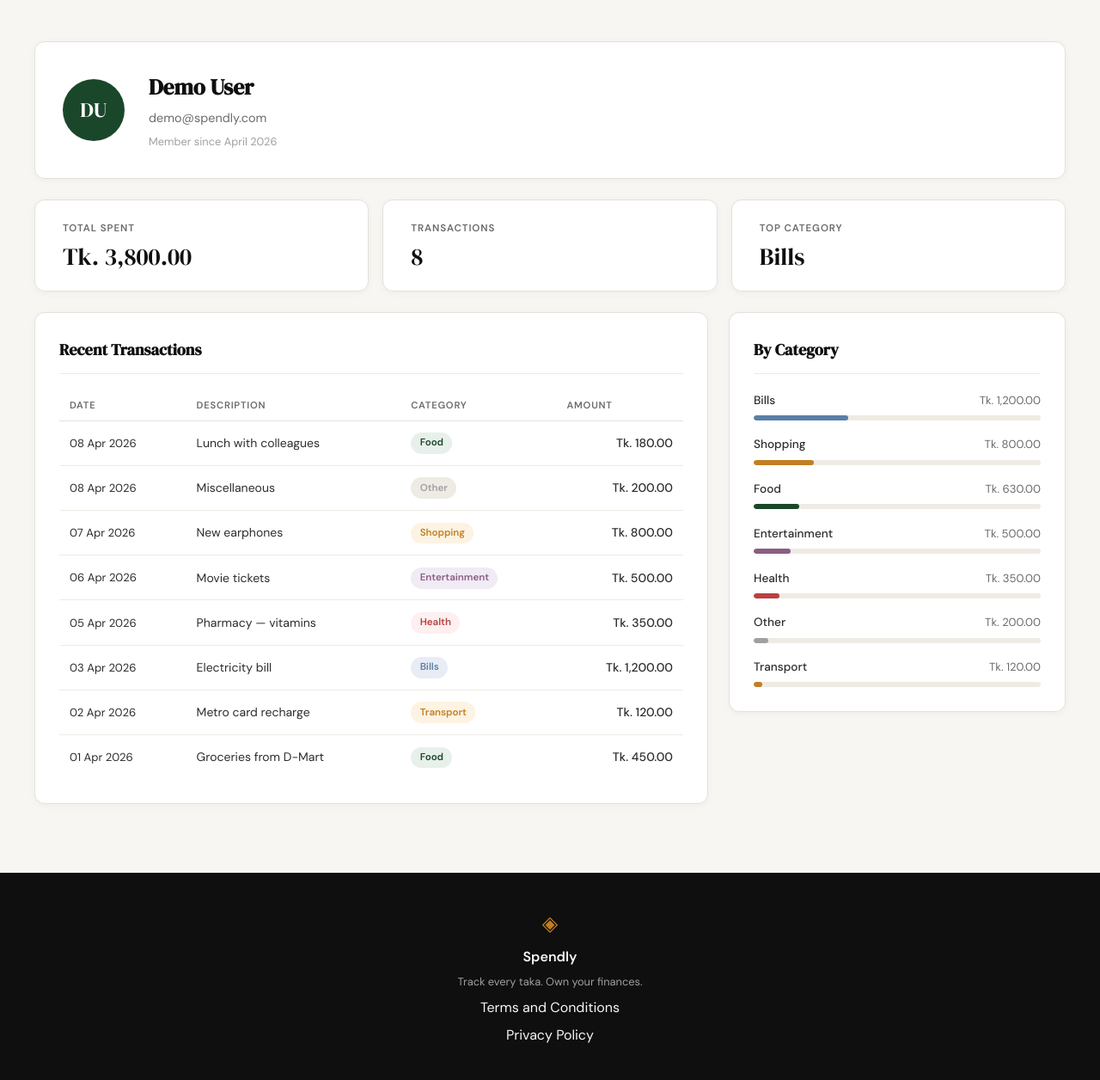
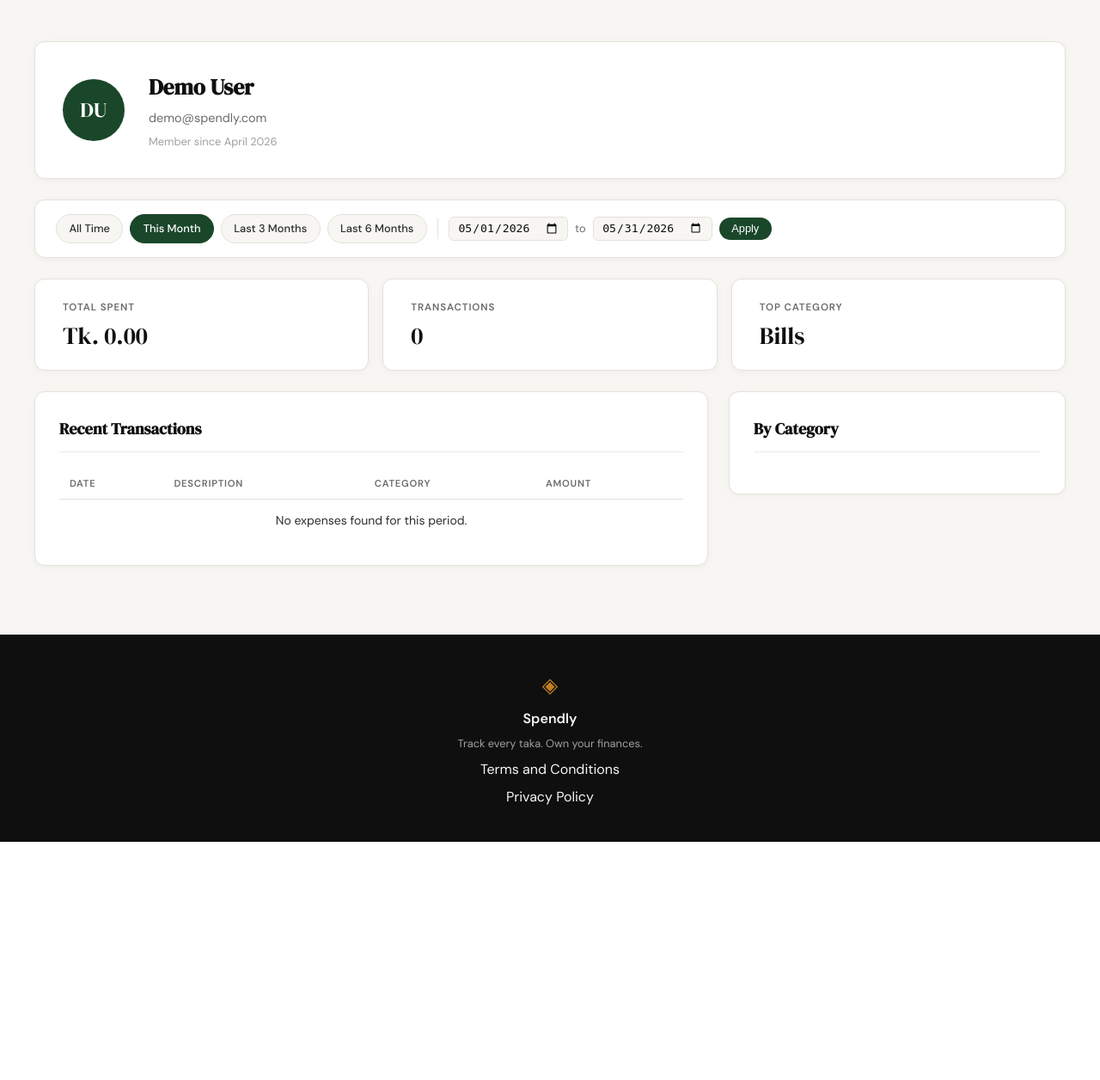
Before and after one commit to RuhulAminSharif/expense-tracker, a Flask app: page /profile?date_from=2026-05-01&date_to=2026-05-31 in a window 1280 px wide. Shown: the part 61-1317 px from the top of the page at 86% size. After the commit the page ends 1040 px from the top, so only its background shows below. Run offline with Flask 3, Linux system fonts and the light colour scheme; a user stored in the database is signed in; data comes from the database, SQL or seed files in the repository.

Commit message:
feat: add date filtering to profile page and enhance related database queries

```diff
--- a/app.py
+++ b/app.py
@@ -1,4 +1,6 @@
+import calendar
 import sqlite3
+from datetime import date, datetime
 from flask import Flask, flash, redirect, render_template, request, session, url_for
 from werkzeug.security import check_password_hash
 from database.db import create_user, get_db, get_user_by_email, init_db, seed_db
@@ -16,6 +18,19 @@
     init_db()
     seed_db()
 
+def _parse_date(val):
+    try:
+        datetime.strptime(val, "%Y-%m-%d")
+        return val
+    except (ValueError, TypeError):
+        return None
+
+def _months_ago(today, n):
+    m, y = today.month - n, today.year
+    while m <= 0:
+        m += 12
+        y -= 1
+    return date(y, m, 1).isoformat()
 
 # ------------------------------------------------------------------ #
 # Routes                                                              #
@@ -96,12 +111,36 @@
         return redirect(url_for("login"))
 
     uid = session["user_id"]
+    today = date.today()
+
+    date_from = _parse_date(request.args.get("date_from"))
+    date_to = _parse_date(request.args.get("date_to"))
+
+    if date_from and date_to and date_from > date_to:
+        flash("Start date must be before end date.", "error")
+        date_from = date_to = None
+
+    today_str = today.isoformat()
+    this_month_from = today.replace(day=1).isoformat()
+    this_month_to = today.replace(
+        day=calendar.monthrange(today.year, today.month)[1]
+    ).isoformat()
+
+    presets = {
+        "this_month": {"date_from": this_month_from, "date_to": this_month_to},
+        "last_3":     {"date_from": _months_ago(today, 3), "date_to": today_str},
+        "last_6":     {"date_from": _months_ago(today, 6), "date_to": today_str},
+    }
+
     return render_template(
         "profile.html",
         user = get_user_by_id(uid),
-        stats = get_summary_stats(uid),
-        expenses = get_recent_transactions(uid),
-        categories = get_category_breakdown(uid),
+        stats=get_summary_stats(uid, date_from, date_to),
+        expenses=get_recent_transactions(uid, date_from=date_from, date_to=date_to),
+        categories=get_category_breakdown(uid, date_from, date_to),
+        date_from=date_from,
+        date_to=date_to,
+        presets=presets,
     )
 
 @app.route("/expenses/<int:userId>/add")
--- a/database/queries.py
+++ b/database/queries.py
@@ -1,7 +1,10 @@
 from datetime import datetime
-
 from database.db import get_db
 
+def _build_date_filter(date_from, date_to):
+  if date_from and date_to:
+    return "AND date BETWEEN ? AND ?", [date_from, date_to]
+  return "", []
 
 def get_user_by_id(user_id):
   conn = get_db()
@@ -26,17 +29,19 @@
   }
 
 
-def get_recent_transactions(user_id, limit=10):
+def get_recent_transactions(user_id, limit=10, date_from=None, date_to=None):
+  date_clause, date_params = _build_date_filter(date_from, date_to)
+  params = [user_id] + date_params + [limit]
+
   conn = get_db()
   rows = conn.execute(
-    """
-    SELECT date, description, category, amount
-    FROM expenses
-    WHERE user_id = ?
-    ORDER BY date DESC, id DESC
-    LIMIT ?
-    """,
-    (user_id, limit),
+    "SELECT date, description, category, amount "
+    "FROM expenses "
+    "WHERE user_id = ? "
+    + date_clause +
+    " ORDER BY date DESC, id DESC "
+    "LIMIT ?",
+    params,
   ).fetchall()
   conn.close()
 
@@ -51,12 +56,16 @@
   ]
 
 
-def get_summary_stats(user_id):
+def get_summary_stats(user_id, date_from=None, date_to=None):
+  date_clause, date_params = _build_date_filter(date_from, date_to)
+  params = [user_id] + date_params
+
   conn = get_db()
   row = conn.execute(
     "SELECT COALESCE(SUM(amount), 0) AS total, COUNT(*) AS count "
-    "FROM expenses WHERE user_id = ?",
-    (user_id,),
+    "FROM expenses WHERE user_id = ? "
+    + date_clause,
+    params,
   ).fetchone()
   total_value = row["total"]
   count = row["count"]
@@ -77,17 +86,19 @@
   }
 
 
-def get_category_breakdown(user_id):
+def get_category_breakdown(user_id, date_from=None, date_to=None):
+  date_clause, date_params = _build_date_filter(date_from, date_to)
+  params = [user_id] + date_params
+
   conn = get_db()
   rows = conn.execute(
-    """
-    SELECT category AS name, SUM(amount) AS total
-    FROM expenses
-    WHERE user_id = ?
-    GROUP BY category
-    ORDER BY total DESC
-    """,
-    (user_id,),
+    "SELECT category AS name, SUM(amount) AS total "
+    "FROM expenses "
+    "WHERE user_id = ? "
+    + date_clause +
+    " GROUP BY category "
+    "ORDER BY total DESC",
+    params,
   ).fetchall()
   conn.close()
 
--- a/static/css/profile.css
+++ b/static/css/profile.css
@@ -5,20 +5,20 @@
 /* ------------------------------------------------------------------ */
 
 :root {
-    --cat-food:             var(--accent);
-    --cat-food-bg:          var(--accent-light);
-    --cat-transport:        var(--accent-2);
-    --cat-transport-bg:     var(--accent-2-light);
-    --cat-bills:            #5b7fa6;
-    --cat-bills-bg:         #e8ecf4;
-    --cat-health:           #b94040;
-    --cat-health-bg:        #fef0f0;
-    --cat-entertainment:    #8b5e83;
+  --cat-food: var(--accent);
+  --cat-food-bg: var(--accent-light);
+  --cat-transport: var(--accent-2);
+  --cat-transport-bg: var(--accent-2-light);
+  --cat-bills: #5b7fa6;
+  --cat-bills-bg: #e8ecf4;
+  --cat-health: #b94040;
+  --cat-health-bg: #fef0f0;
+  --cat-entertainment: #8b5e83;
   --cat-entertainment-bg: #f0ebf4;
-    --cat-shopping:         var(--accent-2);
-    --cat-shopping-bg:      var(--accent-2-light);
-    --cat-other:            var(--ink-faint);
-    --cat-other-bg:         var(--border-soft);
+  --cat-shopping: var(--accent-2);
+  --cat-shopping-bg: var(--accent-2-light);
+  --cat-other: var(--ink-faint);
+  --cat-other-bg: var(--border-soft);
 }
 
 /* ------------------------------------------------------------------ */
@@ -236,13 +236,34 @@
   white-space: nowrap;
 }
 
-.cat-badge--food          { background: var(--cat-food-bg);          color: var(--cat-food);          }
-.cat-badge--transport     { background: var(--cat-transport-bg);     color: var(--cat-transport);     }
-.cat-badge--bills         { background: var(--cat-bills-bg);         color: var(--cat-bills);         }
-.cat-badge--health        { background: var(--cat-health-bg);        color: var(--cat-health);        }
-.cat-badge--entertainment { background: var(--cat-entertainment-bg); color: var(--cat-entertainment); }
-.cat-badge--shopping      { background: var(--cat-shopping-bg);      color: var(--cat-shopping);      }
-.cat-badge--other         { background: var(--cat-other-bg);         color: var(--cat-other);         }
+.cat-badge--food {
+  background: var(--cat-food-bg);
+  color: var(--cat-food);
+}
+.cat-badge--transport {
+  background: var(--cat-transport-bg);
+  color: var(--cat-transport);
+}
+.cat-badge--bills {
+  background: var(--cat-bills-bg);
+  color: var(--cat-bills);
+}
+.cat-badge--health {
+  background: var(--cat-health-bg);
+  color: var(--cat-health);
+}
+.cat-badge--entertainment {
+  background: var(--cat-entertainment-bg);
+  color: var(--cat-entertainment);
+}
+.cat-badge--shopping {
+  background: var(--cat-shopping-bg);
+  color: var(--cat-shopping);
+}
+.cat-badge--other {
+  background: var(--cat-other-bg);
+  color: var(--cat-other);
+}
 
 /* ------------------------------------------------------------------ */
 /* Category breakdown                                                   */
@@ -287,13 +308,27 @@
   transition: width 0.6s ease;
 }
 
-.cat-bar--food          { background: var(--cat-food);          }
-.cat-bar--transport     { background: var(--cat-transport);     }
-.cat-bar--bills         { background: var(--cat-bills);         }
-.cat-bar--health        { background: var(--cat-health);        }
-.cat-bar--entertainment { background: var(--cat-entertainment); }
-.cat-bar--shopping      { background: var(--cat-shopping);      }
-.cat-bar--other         { background: var(--cat-other);         }
+.cat-bar--food {
+  background: var(--cat-food);
+}
+.cat-bar--transport {
+  background: var(--cat-transport);
+}
+.cat-bar--bills {
+  background: var(--cat-bills);
+}
+.cat-bar--health {
+  background: var(--cat-health);
+}
+.cat-bar--entertainment {
+  background: var(--cat-entertainment);
+}
+.cat-bar--shopping {
+  background: var(--cat-shopping);
+}
+.cat-bar--other {
+  background: var(--cat-other);
+}
 
 /* ------------------------------------------------------------------ */
 /* Responsive                                                           */
@@ -328,3 +363,101 @@
     padding: 1.25rem 1.5rem;
   }
 }
+
+/* ------------------------------------------------------------------ */
+/* Filter bar                                                           */
+/* ------------------------------------------------------------------ */
+
+.filter-bar {
+  background: var(--paper-card);
+  border: 1px solid var(--border);
+  border-radius: var(--radius-md);
+  box-shadow: 0 2px 8px rgba(0, 0, 0, 0.04);
+  padding: 1rem 1.5rem;
+  display: flex;
+  align-items: center;
+  flex-wrap: wrap;
+  gap: 0.75rem;
+}
+
+.filter-presets {
+  display: flex;
+  gap: 0.5rem;
+  flex-wrap: wrap;
+}
+
+.filter-preset-btn {
+  padding: 0.35rem 0.9rem;
+  border-radius: 999px;
+  font-size: 0.8rem;
+  font-weight: 500;
+  color: var(--ink-soft);
+  background: var(--paper);
+  border: 1px solid var(--border);
+  text-decoration: none;
+  transition:
+    background 0.15s,
+    color 0.15s;
+}
+
+.filter-preset-btn:hover {
+  background: var(--accent-light);
+  color: var(--accent);
+  border-color: var(--accent-light);
+}
+
+.filter-preset-btn--active {
+  background: var(--accent);
+  color: var(--paper-card);
+  border-color: var(--accent);
+}
+
+.filter-divider {
+  width: 1px;
+  height: 1.5rem;
+  background: var(--border);
+  flex-shrink: 0;
+}
+
+.filter-form {
+  display: flex;
+  align-items: center;
+  gap: 0.5rem;
+  flex-wrap: wrap;
+}
+
+.filter-date-input {
+  padding: 0.3rem 0.6rem;
+  border: 1px solid var(--border);
+  border-radius: var(--radius-sm);
+  font-size: 0.82rem;
+  color: var(--ink);
+  background: var(--paper);
+}
+
+.filter-to-label {
+  font-size: 0.8rem;
+  color: var(--ink-muted);
+}
+
+.filter-apply-btn {
+  padding: 0.35rem 0.9rem;
+  border-radius: 999px;
+  font-size: 0.8rem;
+  font-weight: 500;
+  background: var(--accent);
+  color: var(--paper-card);
+  border: none;
+  cursor: pointer;
+}
+
+.filter-apply-btn:hover {
+  opacity: 0.9;
+}
+
+.tx-empty {
+  text-align: center;
+  padding: 2rem;
+  color: var(--ink-faint);
+  font-size: 0.875rem;
+}
--- a/templates/profile.html
+++ b/templates/profile.html
@@ -15,6 +15,53 @@
         <p class="profile-email">{{ user.email }}</p>
         <p class="profile-since">Member since {{ user.member_since }}</p>
       </div>
+    </div>
+
+    <!-- Filter bar -->
+    <div class="filter-bar">
+      <div class="filter-presets">
+        <a
+          href="{{ url_for('profile') }}"
+          class="filter-preset-btn{% if not date_from and not date_to %} filter-preset-btn--active{% endif %}"
+        >
+          All Time
+        </a>
+        <a
+          href="{{ url_for('profile', date_from=presets.this_month.date_from, date_to=presets.this_month.date_to) }}"
+          class="filter-preset-btn{% if date_from == presets.this_month.date_from and date_to == presets.this_month.date_to %} filter-preset-btn--active{% endif %}"
+        >
+          This Month
+        </a>
+        <a
+          href="{{ url_for('profile', date_from=presets.last_3.date_from, date_to=presets.last_3.date_to) }}"
+          class="filter-preset-btn{% if date_from == presets.last_3.date_from and date_to == presets.last_3.date_to %} filter-preset-btn--active{% endif %}"
+        >
+          Last 3 Months
+        </a>
+        <a
+          href="{{ url_for('profile', date_from=presets.last_6.date_from, date_to=presets.last_6.date_to) }}"
+          class="filter-preset-btn{% if date_from == presets.last_6.date_from and date_to == presets.last_6.date_to %} filter-preset-btn--active{% endif %}"
+        >
+          Last 6 Months
+        </a>
+      </div>
+      <div class="filter-divider"></div>
+      <form class="filter-form" method="GET" action="{{ url_for('profile') }}">
+        <input
+          type="date"
+          name="date_from"
+          class="filter-date-input"
+          value="{{ date_from or '' }}"
+        />
+        <span class="filter-to-label">to</span>
+        <input
+          type="date"
+          name="date_to"
+          class="filter-date-input"
+          value="{{ date_to or '' }}"
+        />
+        <button type="submit" class="filter-apply-btn">Apply</button>
+      </form>
     </div>
 
     <!-- Summary stats row -->
@@ -60,7 +107,13 @@
                 </td>
                 <td class="tx-amount">Tk. {{ tx.amount }}</td>
               </tr>
-              {% endfor %}
+              {% endfor %} {% if not expenses %}
+              <tr>
+                <td colspan="4" class="tx-empty">
+                  No expenses found for this period.
+                </td>
+              </tr>
+              {% endif %}
             </tbody>
           </table>
         </div>
```
Lines whose indentation alone changed are shown as unchanged.
